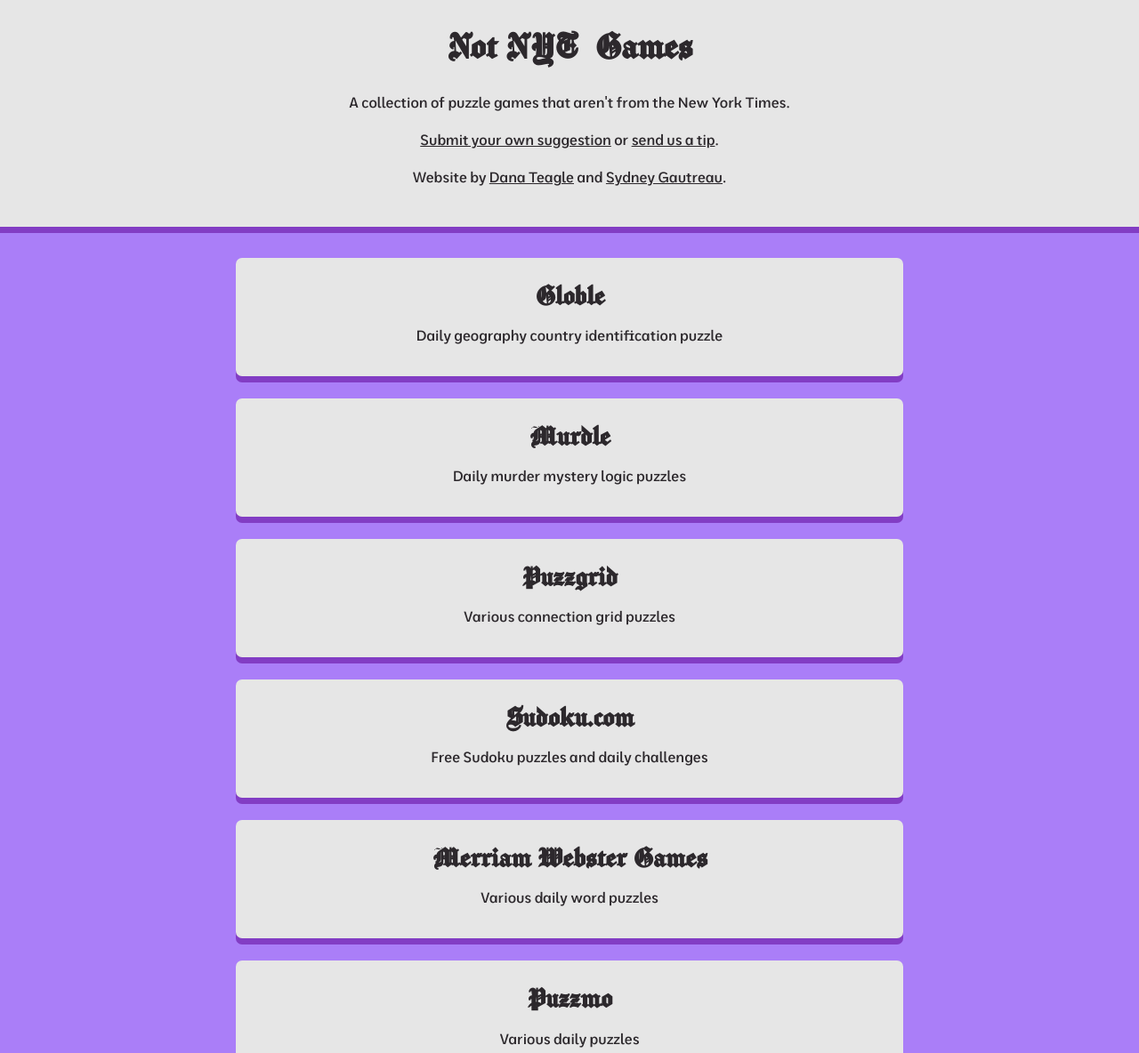
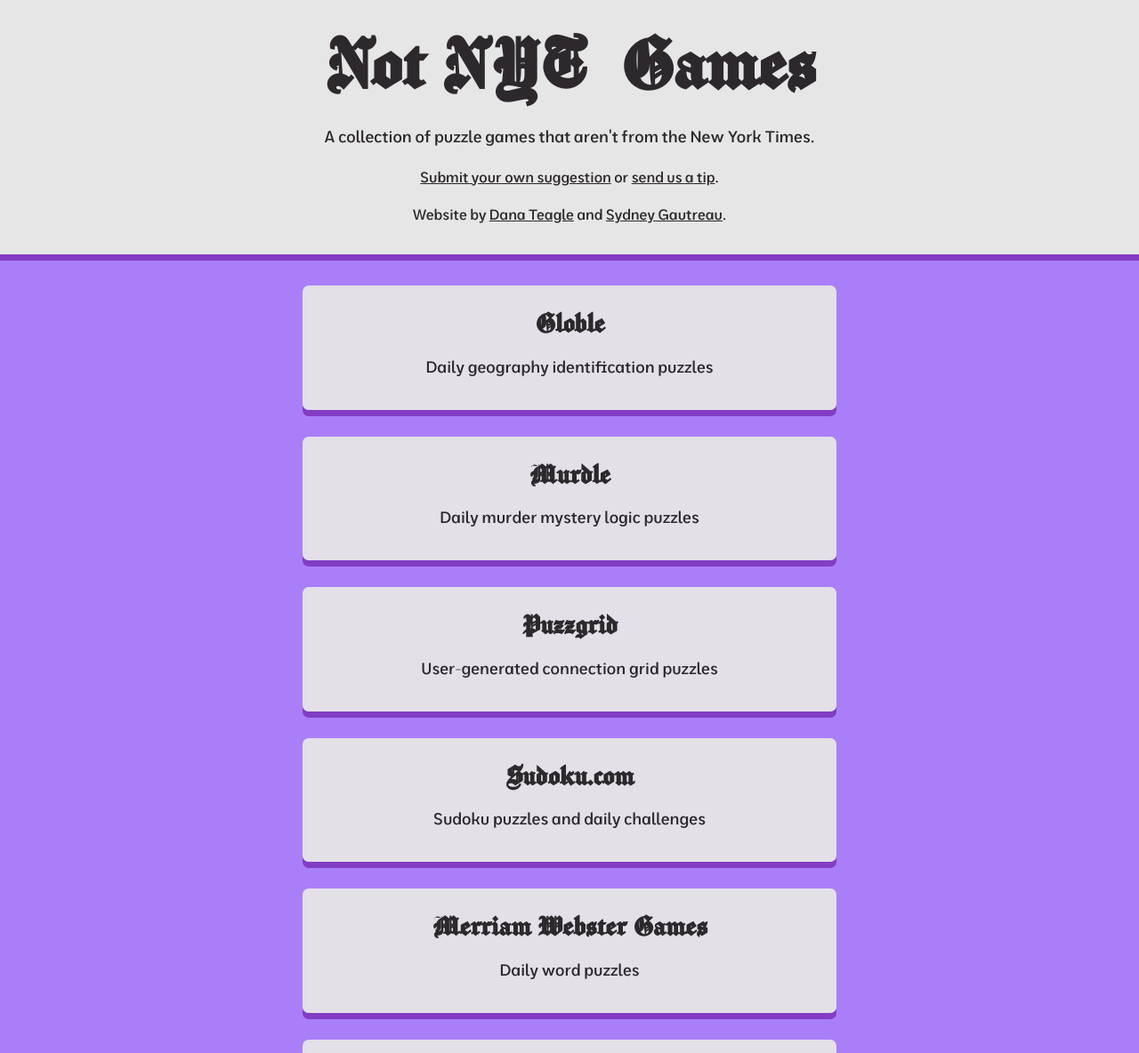
Before and after one commit to torontopubliclibra/notnytgames, a plain HTML site: page index.html in a window 1280 px wide. Shown: the top 1184 px of the page at 89% size. Drawn offline with Linux system fonts and the light colour scheme; files whose address does not match are found by name.

Commit message:
feat: building out new theme

```diff
--- a/index.html
+++ b/index.html
@@ -20,7 +20,7 @@
 <body>
     <header>
         <h1>Not NYT Games</h1>
-        <p>A collection of puzzle games that aren't from the New York Times.</p>
+        <p class="subtitle">A collection of puzzle games that aren't from the New York Times.</p>
         <p><a href="mailto:torontopubliclibra@gmail.com?subject=Not NYT Games suggestion" target="_blank" rel="norefferer">Submit your own suggestion</a> or <a href="https://www.paypal.com/paypalme/torontopubliclibra/" target="_blank" rel="norefferer">send us a tip</a>.</p>
         <p>Website by <a href="https://danateagle.com" title="Dana Teagle's website" target="_blank" rel="norefferer">Dana Teagle</a> and <a href="https://sydneygautreau.com"title="Sydney Gautreau's website" target="_blank" rel="norefferer">Sydney Gautreau</a>.</p>
     </header>
@@ -29,7 +29,7 @@
             <a href="https://globle-game.com/" target="_blank" rel="norefferer">
                 <article class="game-item">
                     <h2>Globle</h2>
-                    <p>Daily geography country identification puzzle</p>
+                    <p>Daily geography identification puzzles</p>
                 </article>
             </a>
 
@@ -43,42 +43,42 @@
             <a href="https://puzzgrid.com/" target="_blank" rel="norefferer">
                 <article class="game-item">
                     <h2>Puzzgrid</h2>
-                    <p>Various connection grid puzzles</p>
+                    <p>User-generated connection grid puzzles</p>
                 </article>
             </a>
 
             <a href="https://sudoku.com/" target="_blank" rel="norefferer">
                 <article class="game-item">
                     <h2>Sudoku.com</h2>
-                    <p>Free Sudoku puzzles and daily challenges</p>
+                    <p>Sudoku puzzles and daily challenges</p>
                 </article>
             </a>
 
             <a href="https://www.merriam-webster.com/games" target="_blank" rel="norefferer">
                 <article class="game-item">
                     <h2>Merriam Webster Games</h2>
-                    <p>Various daily word puzzles</p>
+                    <p>Daily word puzzles</p>
                 </article>
             </a>
 
             <a href="https://www.puzzmo.com/today/" target="_blank" rel="norefferer">
                 <article class="game-item">
                     <h2>Puzzmo</h2>
-                    <p>Various daily puzzles</p>
+                    <p>Daily word, number, and logic puzzles</p>
                 </article>
             </a>
 
             <a href="https://logic.puzzlebaron.com/" target="_blank" rel="norefferer">
                 <article class="game-item">
                     <h2>PuzzleBaron Logic Puzzles</h2>
-                    <p>Various logic puzzles</p>
+                    <p>Logic puzzles</p>
                 </article>
             </a>
 
             <a href="https://www.chess.com" target="_blank" rel="norefferer">
                 <article class="game-item">
                 <h2>Chess.com</h2>
-                <p>Online chess and daily puzzles</p>
+                <p>Chess games and daily puzzles</p>
             </article>
             </a>
         </section>
--- a/styles/sass/partials/_typography.scss
+++ b/styles/sass/partials/_typography.scss
@@ -22,6 +22,15 @@
 
 header p, header a {
   font-size: 0.9rem;
+  text-wrap: balance;
+}
+
+header p.subtitle {
+  font-size: 1rem;
+}
+
+section p {
+  text-wrap: balance;
 }
 
 body, header, footer, button, select {
@@ -41,8 +50,15 @@
 
 h1 {
   font-family: "Chomsky", serif;
-  margin: 15px 0;
-  font-size: 2.5rem;
+  margin: 25px 0;
+  font-size: 5rem;
+  line-height: 1;
+}
+
+@media (max-width: $mobile) {
+  h1 {
+    font-size: 14vw;
+  }
 }
 
 h2 {
--- a/styles/sass/styles.scss
+++ b/styles/sass/styles.scss
@@ -11,7 +11,7 @@
     background: $light;
     padding: 0;
     padding: 0 5vw;
-    padding-bottom: 25px;
+    padding-bottom: 15px;
     margin-bottom: 15px;
     box-shadow: 0 7px 0 0 $color1;
 }
@@ -32,24 +32,28 @@
 }
 
 section {
-    width: 90vw;
-    max-width: 750px;
+    display: flex;
+    flex-direction: column;
+    gap: 30px;
+    width: 85vw;
+    max-width: 600px;
     margin: 0 auto;
+    margin-bottom: 30px;
 }
 
 article {
-    background: $light;
+    background: rgba($light, 0.95);
     width: 100%;
     margin: 0 auto;
     padding: 15px 20px;
     border-radius: 7px;
     box-shadow: 0 7px 0 0 $color1;
-    margin-bottom: 25px;
     text-decoration: none;
 }
 
 @media (min-width: $tablet) {
     article:hover {
+        background: $light;
         box-shadow: 0 10px 0 0 $color1;
         transform: translateY(-3px);
         transition: all 0.2s ease-in-out;
@@ -63,7 +67,3 @@
 section a:hover {
     color: $dark;
 }
-
-section p {
-    font-size: 0.9rem;
-}
```
Also changed, not shown: styles/styles.css.
